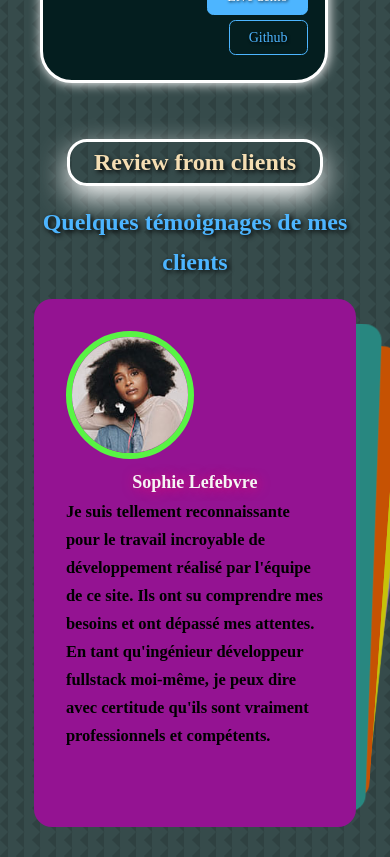
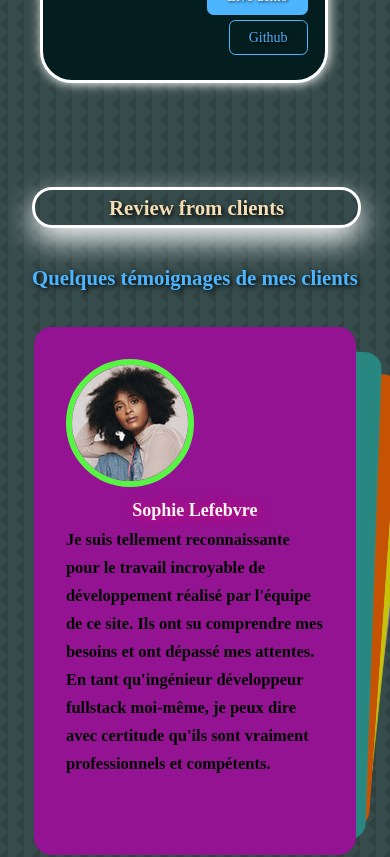
Before and after one commit to Mouhamed1003/keenprogrammer.com, a React (Create React App) app: page / in a window 390 px wide. Shown: the part 8480-9337 px from the top of the page. Built offline with nearby package versions, Linux system fonts and the light colour scheme.

Commit message:
Update temoignages.css

```diff
--- a/src/components/temoignages/temoignages.css
+++ b/src/components/temoignages/temoignages.css
@@ -82,8 +82,22 @@
     width: var(--container-width-sm);
   }
 }
-@media screen and (max-width: 600px) {
+@media screen and (max-width: 390px) {
   #temoignages {
-    margin-top: 1rem;
+    margin-top: 4rem;
+  }
+/*   #contact {
+    margin-top: 0rem;
+    margin-bottom: 32rem;
+  } */
+  #temoignages h5 {
+    font-size: 1.3rem;
+    margin-left: 1rem;
+    margin-right: 0.8rem;
+  }
+  #temoignages h2 {
+    margin-bottom: 2rem;
+    margin-top: 2rem;
+    font-size: 1.3rem;
   }
 }
```
